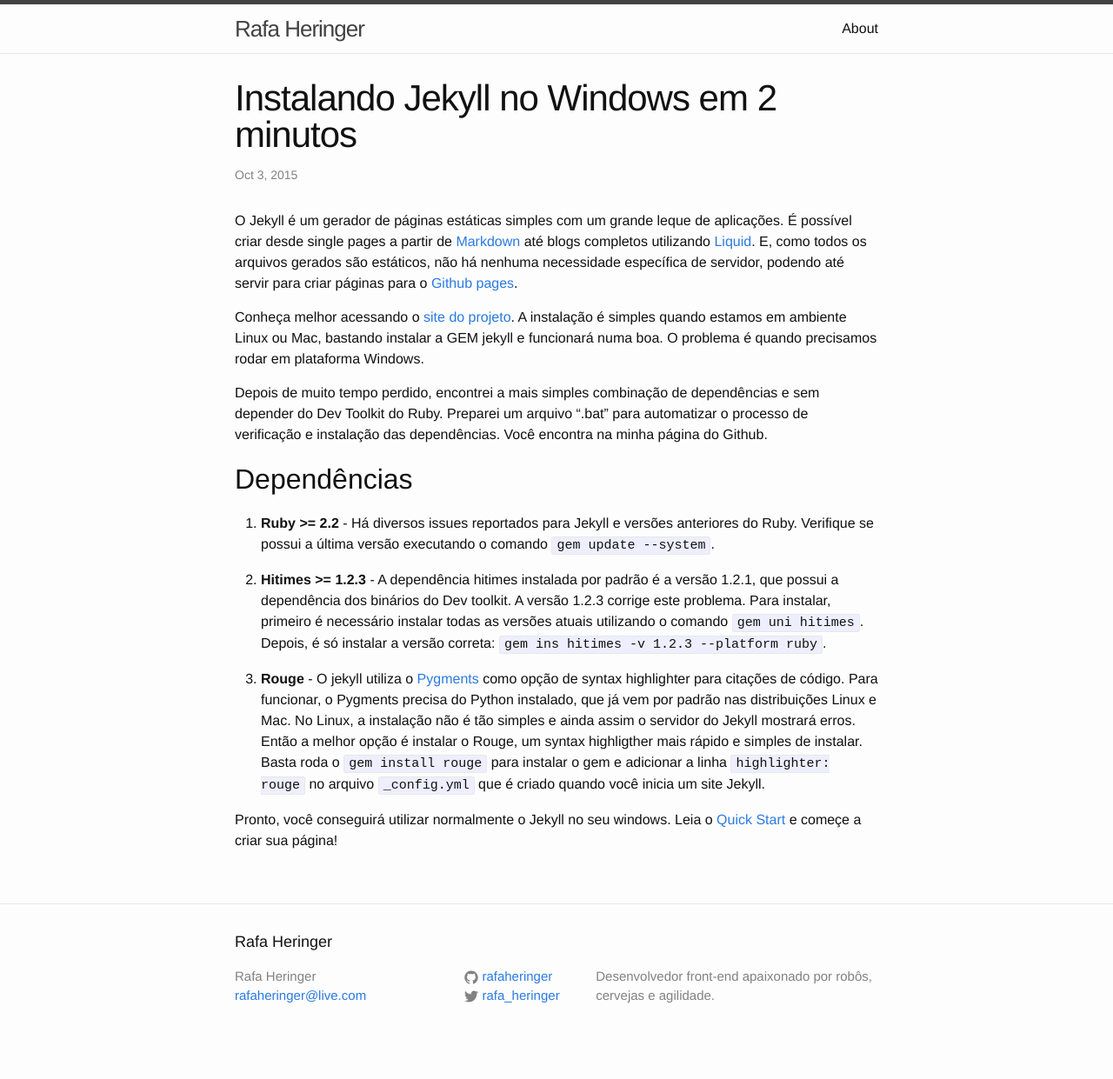
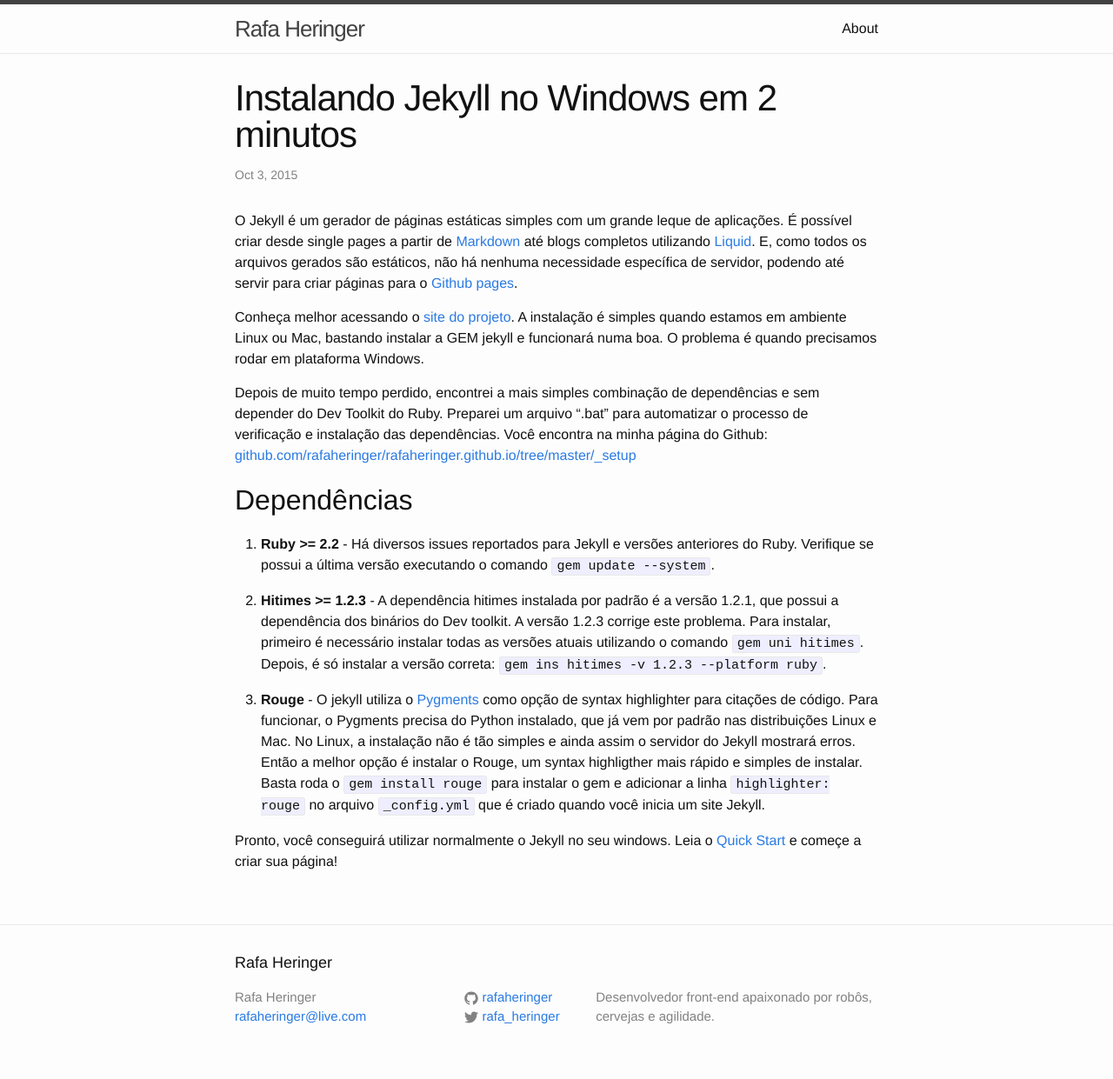
Before and after one commit to rafaheringer/rafaheringer.github.io, a Jekyll site: the page built from _posts/2015-10-03-instalando-o-jekyll-em-2-minutos.markdown, in a window 1280 px wide. Shown: the whole page at 87% size. Built offline with Jekyll 4.4.1, drawn with Linux system fonts in a browser that asks for light colours; before the commit the page ends 1217 px from its top, so only the background shows below that.

Commit message:
Fix missing link in first post

```diff
--- a/_config.yml
+++ b/_config.yml
@@ -16,3 +16,6 @@
 permalink: /blog/:title.html
 paginate_path: /page:num
 timezone: America/Sao_Paulo
+
+# Handling Reading
+exclude: ["_setup"]
--- a/_posts/2015-10-03-instalando-o-jekyll-em-2-minutos.markdown
+++ b/_posts/2015-10-03-instalando-o-jekyll-em-2-minutos.markdown
@@ -9,7 +9,7 @@
 
 Conheça melhor acessando o [site do projeto](http://jekyllrb.com/). A instalação é simples quando estamos em ambiente Linux ou Mac, bastando instalar a GEM jekyll e funcionará numa boa. O problema é quando precisamos rodar em plataforma Windows.
 
-Depois de muito tempo perdido, encontrei a mais simples combinação de dependências e sem depender do Dev Toolkit do Ruby. Preparei um arquivo ".bat" para automatizar o processo de verificação e instalação das dependências. Você encontra na minha página do Github.
+Depois de muito tempo perdido, encontrei a mais simples combinação de dependências e sem depender do Dev Toolkit do Ruby. Preparei um arquivo ".bat" para automatizar o processo de verificação e instalação das dependências. Você encontra na minha página do Github: [github.com/rafaheringer/rafaheringer.github.io/tree/master/_setup](https://github.com/rafaheringer/rafaheringer.github.io/tree/master/_setup)
 
 Dependências
 -------------------
```
